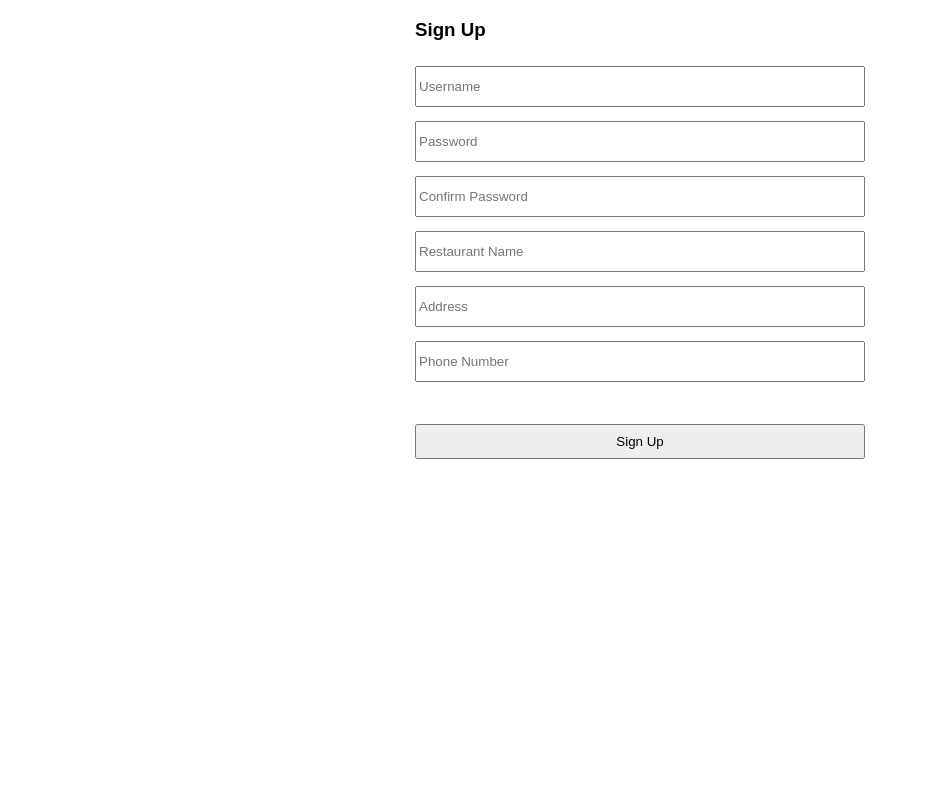
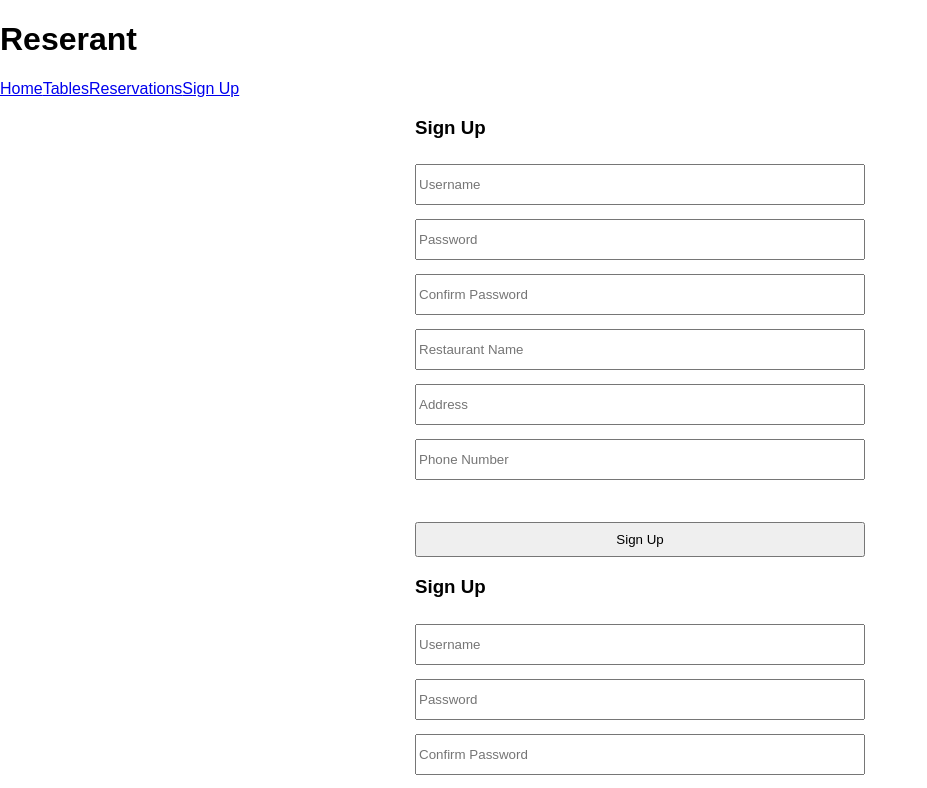
Before and after one commit to nyssa-shepherd/your-tables-ready-admin, a React (Create React App) app: page /signup in a window 1280 px wide. Shown: the top 788 px of the page, without its empty margins (0-927 px from the left). Built offline with nearby package versions, Linux system fonts and the light colour scheme.

Commit message:
Install react router dom. Add NavLinks to Header component and get header component to render

```diff
--- a/package.json
+++ b/package.json
@@ -5,6 +5,7 @@
   "dependencies": {
     "react": "^16.3.1",
     "react-dom": "^16.3.1",
+    "react-router-dom": "^4.2.2",
     "react-scripts": "1.1.4"
   },
   "scripts": {
--- a/src/App.js
+++ b/src/App.js
@@ -1,10 +1,12 @@
 import React, { Component } from 'react';
-import SignUp from './SignUp/SignUp.js';
+import Header from './Header/Header';
+import SignUp from './SignUp/SignUp';
 
 class App extends Component {
   render() {
     return (
       <div className="App">
+        <Header />
         <SignUp />
       </div>
     );
--- a/src/Header/Header.js
+++ b/src/Header/Header.js
@@ -0,0 +1,37 @@
+import React, { Component } from 'react';
+import { NavLink, Route } from 'react-router-dom';
+import Home from '../Home/Home';
+import SignUp from '../SignUp/SignUp';
+import Reservations from '../Reservations/Reservations';import Tables from '../Tables/Tables';
+
+class Header extends Component {
+  constructor() {
+    super();
+    this.state = {
+
+    }
+  }
+
+    render() {
+      return (
+        <div>
+          <header>
+            <h1>Reserant</h1>
+            <NavLink to='/home'>Home</NavLink>
+            <NavLink to='/tables'>Tables</NavLink>
+            <NavLink to='/reservations'>Reservations</NavLink>
+            <NavLink to='/signup'>Sign Up</NavLink>
+          </header>
+          <div>
+            <Route exact path='/home' component={Home} />
+            <Route exact path='/reservations' component={Reservations} />
+            <Route exact path='/tables' component={Tables} />
+            <Route exact path='/signup' component={SignUp} />
+          </div>
+        </div>
+      )
+
+  }
+}
+
+export default Header;
--- a/src/Home/Home.js
+++ b/src/Home/Home.js
@@ -4,16 +4,14 @@ class Home extends Component {
   constructor() {
     super();
     this.state = {
-
+      user: ''
     }
   }
 
   render() {
     return (
       <div>
-        <header>
-          <h1>Reserant</h1>
-        </header>
+
       </div>
     );
   }
--- a/src/index.js
+++ b/src/index.js
@@ -1,8 +1,9 @@
 import React from 'react';
 import ReactDOM from 'react-dom';
+import { BrowserRouter } from 'react-router-dom';
 import './index.css';
 import App from './App';
 import registerServiceWorker from './registerServiceWorker';
 
-ReactDOM.render(<App />, document.getElementById('root'));
+ReactDOM.render(<BrowserRouter><App /></BrowserRouter>, document.getElementById('root'));
 registerServiceWorker();
```
Also changed, not shown: src/Reservations/Reservations.js (added), src/Tables/Tables.js (added), src/helper.js (added), 1 other file (tests, documents, lock files or other folders).
